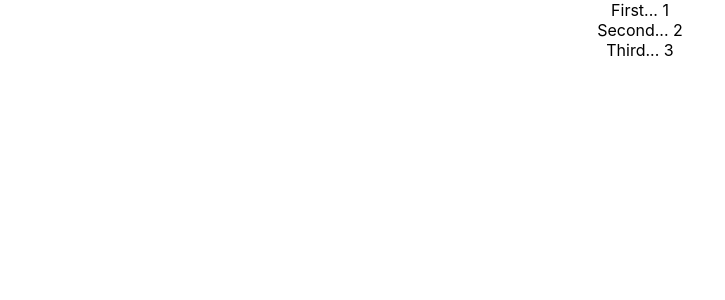
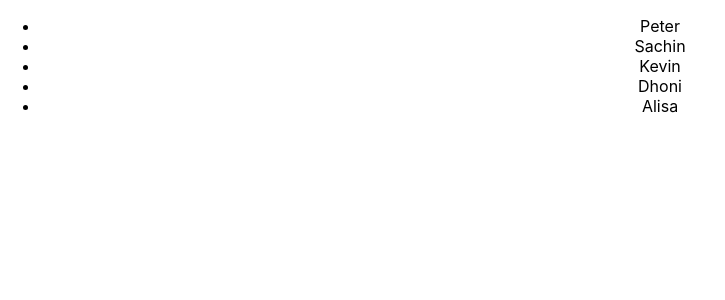
Before and after one commit to madhuvayya/React-Practice, a React (Create React App) app: page / in a window 1280 px wide. Shown: the top 300 px of the page, without its empty margins (0-725 px from the left). Built offline with nearby package versions, Linux system fonts and the light colour scheme.

Commit message:
Added List component to render all the elements in list

```diff
--- a/src/App.js
+++ b/src/App.js
@@ -22,6 +22,7 @@ import UseStateHook from './components/UseStateHook'
 import UseEffectHook from './components/UseEffectHook'
 import RefDemo from './components/RefDemo'
 import KeyDemo from './components/KeyDemo'
+import List from './components/List'
 
 function App() {
   return (
@@ -50,7 +51,8 @@ function App() {
       {/* <UseStateHook /> */}
       {/* <UseEffectHook /> */}
       {/* <RefDemo /> */}
-      <KeyDemo />
+      {/* <KeyDemo /> */}
+      <List />
     </div>
   );
 }
--- /dev/null
+++ b/src/components/List.js
@@ -0,0 +1,13 @@
+import React from 'react';
+import ReactDOM from 'react-dom';
+
+function List(){
+const list = ['Peter', 'Sachin', 'Kevin', 'Dhoni', 'Alisa'];
+    return  <div>
+            <ul>
+            {list.map( person =><li>{person}</li>)}
+            </ul>
+            </div>
+}
+
+export default List;
```
